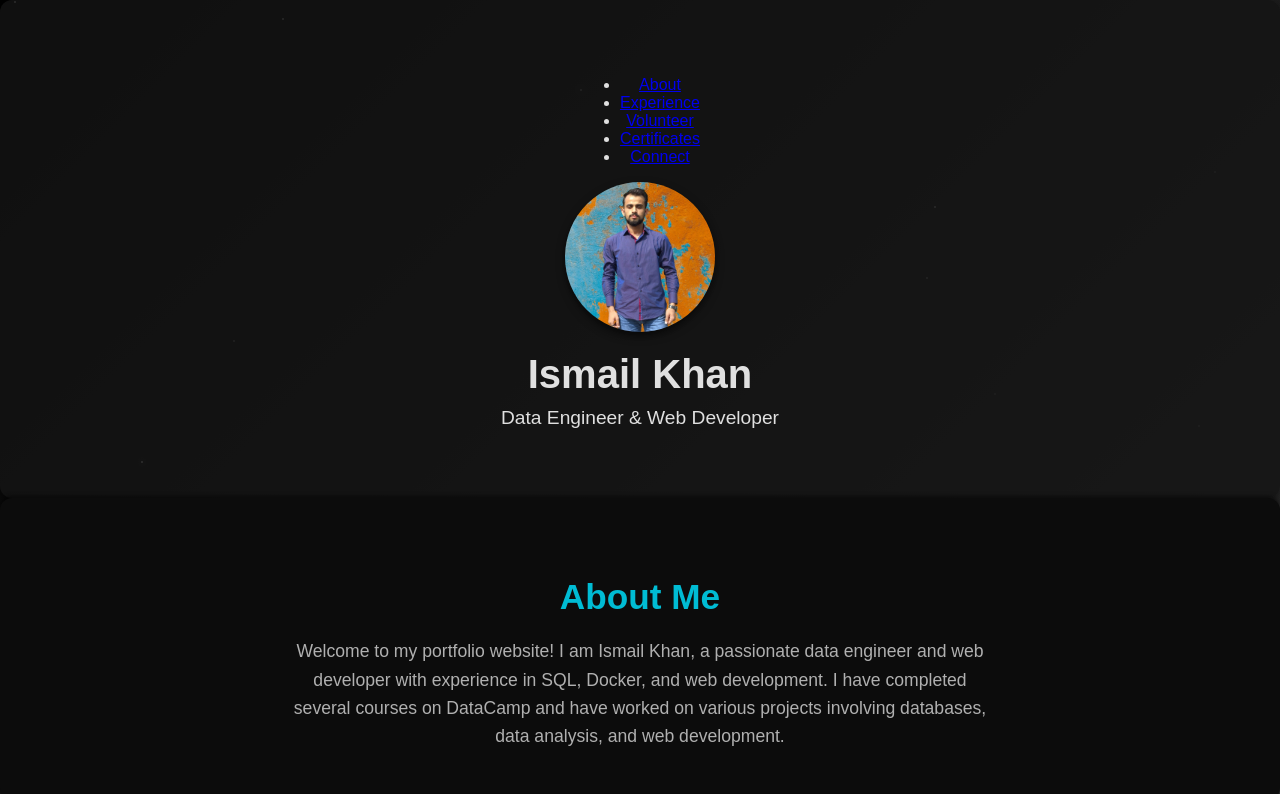
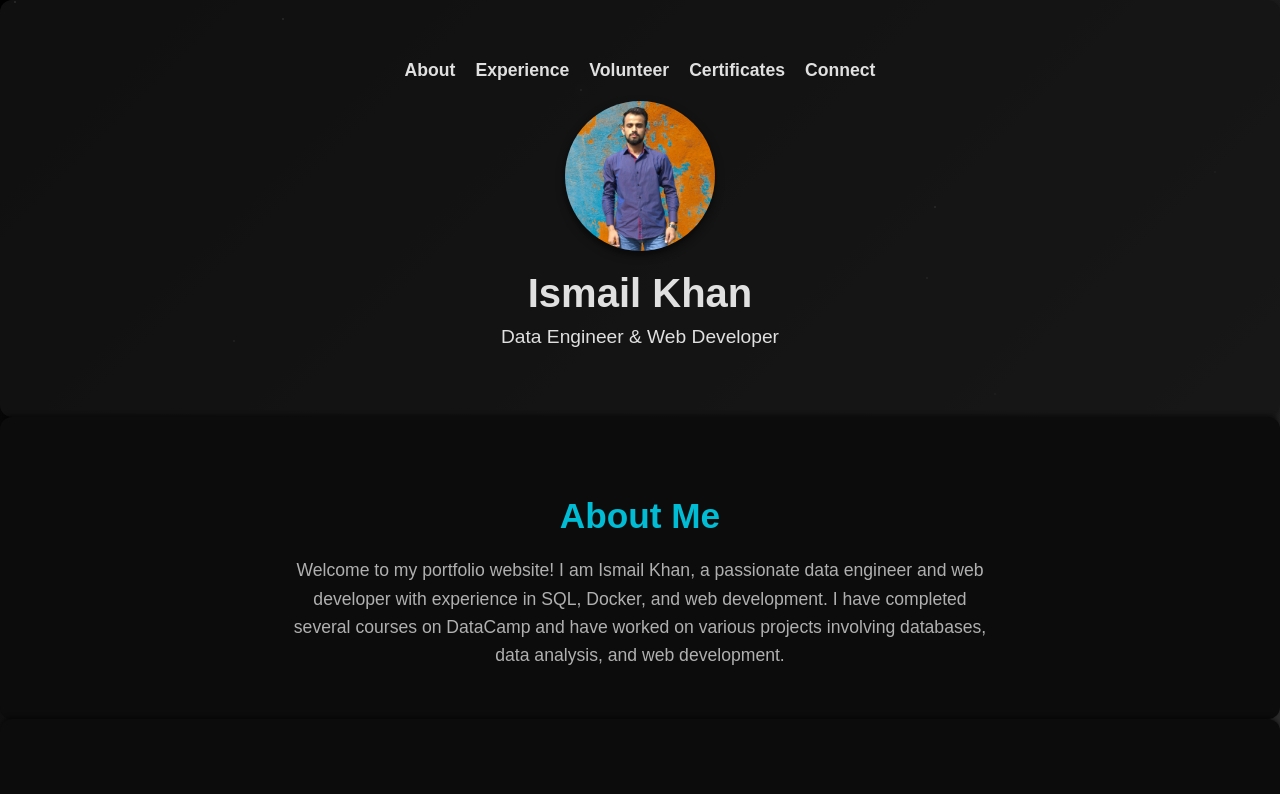
Before and after one commit to 77-Ismail/ismailkhan-portfolio, a website: page index.html in a window 1280 px wide. Shown: the top 794 px of the page. Drawn offline with Linux system fonts and the light colour scheme.

Commit message:
Update styles.css

```diff
--- a/styles.css
+++ b/styles.css
@@ -7,6 +7,33 @@ body {
     overflow-x: hidden;
     position: relative;
 }
+/* Navigation Menu Styles */
+.navbar {
+    display: flex;
+    justify-content: center;
+    margin-bottom: 20px;
+}
+
+.navbar ul {
+    list-style: none;
+    padding: 0;
+    margin: 0;
+    display: flex;
+    gap: 20px;
+}
+
+.navbar a {
+    text-decoration: none;
+    color: #e0e0e0; /* Light text color */
+    font-size: 1.1em;
+    font-weight: bold;
+    transition: color 0.3s ease;
+}
+
+.navbar a:hover {
+    color: #00bcd4; /* Accent color on hover */
+}
+
 
 #background {
     position: fixed;
```
